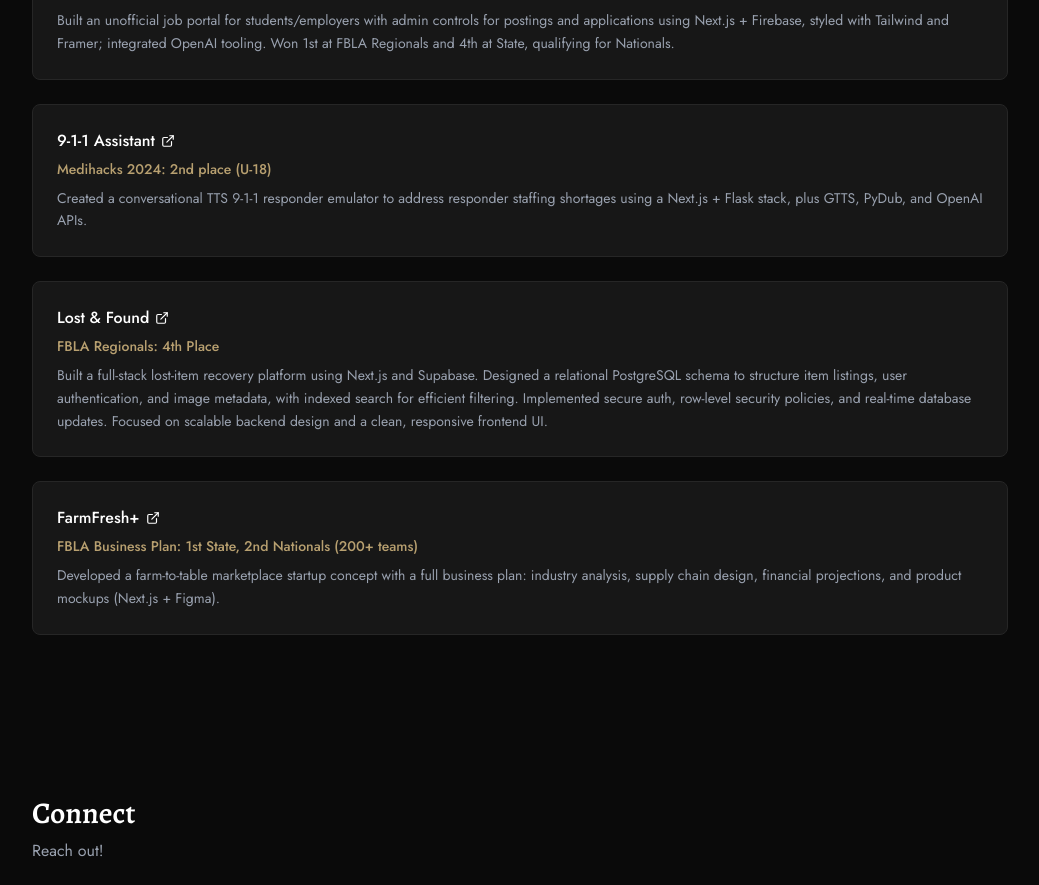
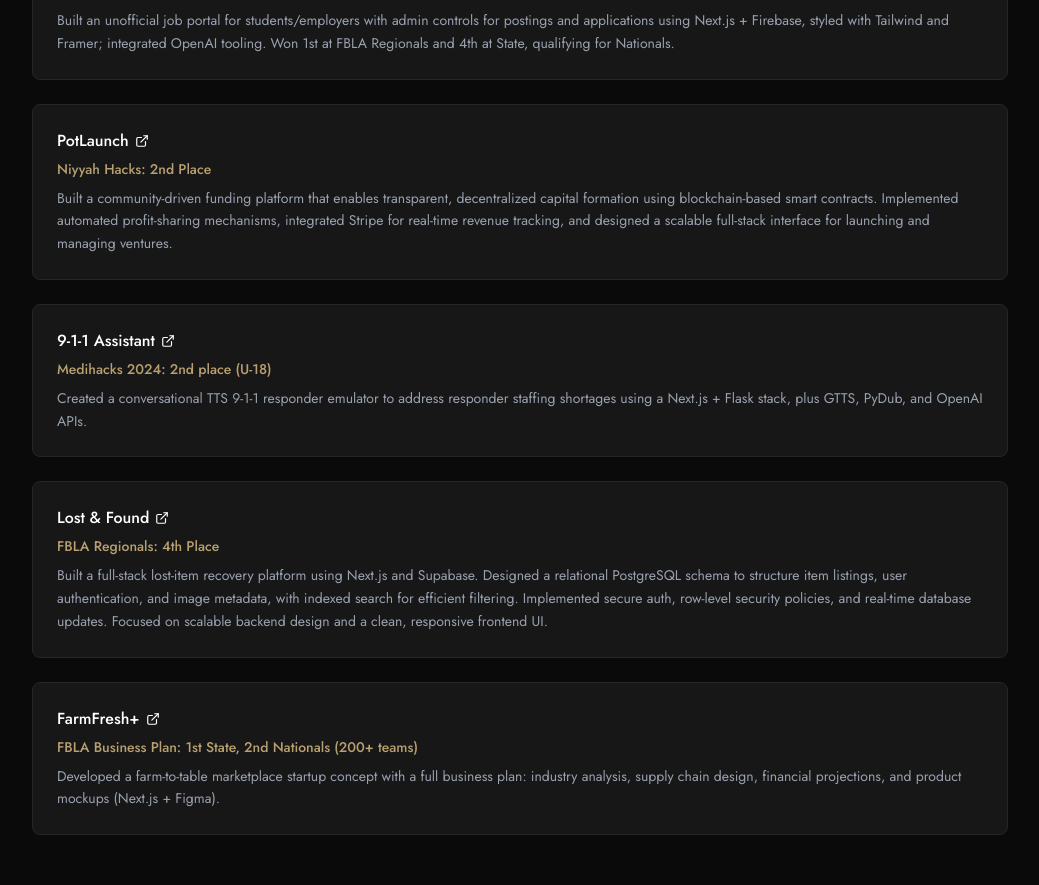
Before and after one commit to SafwanHasan120/personalsite, a Next.js app in the folder safwan-site/: page / in a window 1280 px wide. Shown: the part 2200-3085 px from the top of the page, without its empty margins (120-1159 px from the left). Built offline with nearby package versions, Linux system fonts and the light colour scheme.

Commit message:
Updated projects

```diff
--- a/safwan-site/data/site.ts
+++ b/safwan-site/data/site.ts
@@ -80,6 +80,13 @@ export const projects = [
     award: "FBLA Website Coding & Development: 1st Regionals, 4th State (Qualified for Nationals)",
   },
   {
+    title: "PotLaunch",
+    description:
+      "Built a community-driven funding platform that enables transparent, decentralized capital formation using blockchain-based smart contracts. Implemented automated profit-sharing mechanisms, integrated Stripe for real-time revenue tracking, and designed a scalable full-stack interface for launching and managing ventures.",
+    link: "https://pot-launch.vercel.app/",
+    award: "Niyyah Hacks: 2nd Place",
+  },
+  {
     title: "9-1-1 Assistant",
     description:
       "Created a conversational TTS 9-1-1 responder emulator to address responder staffing shortages using a Next.js + Flask stack, plus GTTS, PyDub, and OpenAI APIs.",
@@ -93,6 +100,7 @@ export const projects = [
     link: "https://lostandfound-theta-seven.vercel.app/",
     award: "FBLA Regionals: 4th Place",
   },
+
   {
     title: "FarmFresh+",
     description:
```
